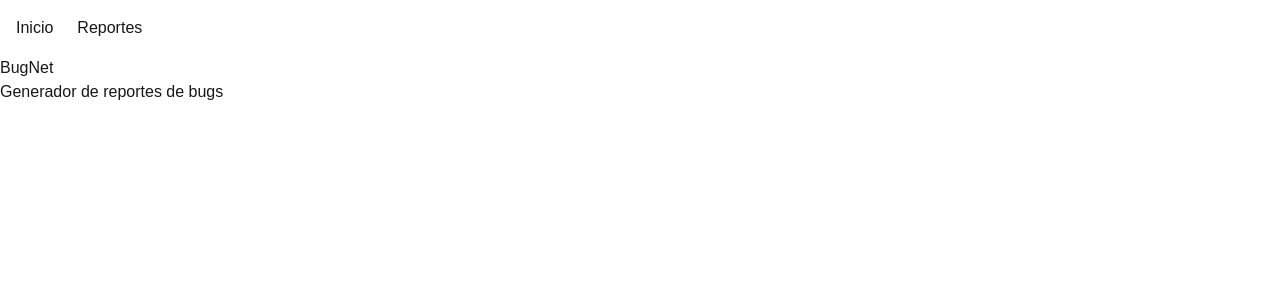
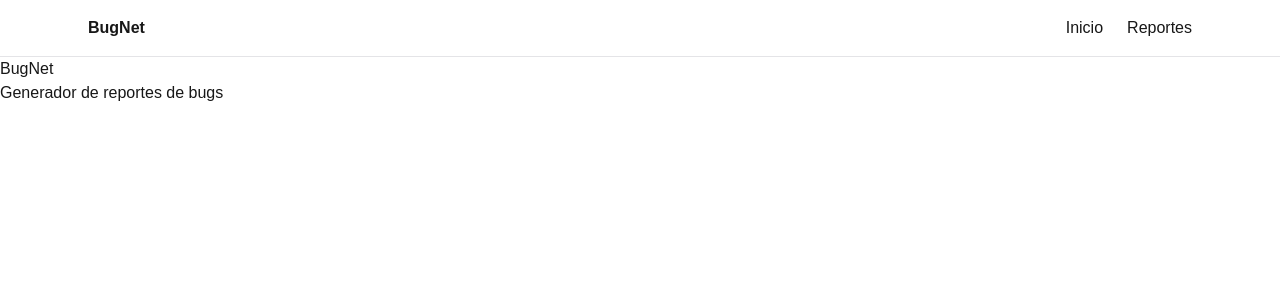
Before and after one commit to julietaR29/bugnet-next-migration, a Next.js app: page / in a window 1280 px wide. Shown: the top 300 px of the page. Built offline with nearby package versions, Linux system fonts and the light colour scheme.

Commit message:
feat: add base layout navigation

```diff
--- a/app/layout.tsx
+++ b/app/layout.tsx
@@ -30,10 +30,16 @@ export default function RootLayout({
       className={`${geistSans.variable} ${geistMono.variable} h-full antialiased`}
     >
       <body className="min-h-full flex flex-col">
-        <header>
-          <nav className="flex gap-6 p-4">
-            <Link href="/">Inicio</Link>
-            <Link href="/reports">Reportes</Link>
+        <header className="border-b border-zinc-200">
+          <nav className="mx-auto flex max-w-6xl items-center justify-between px-6 py-4">
+            <Link href="/" className="font-bold">
+              BugNet
+            </Link>
+
+            <div className="flex gap-6">
+              <Link href="/">Inicio</Link>
+              <Link href="/reports">Reportes</Link>
+            </div>
           </nav>
         </header>
 
```
